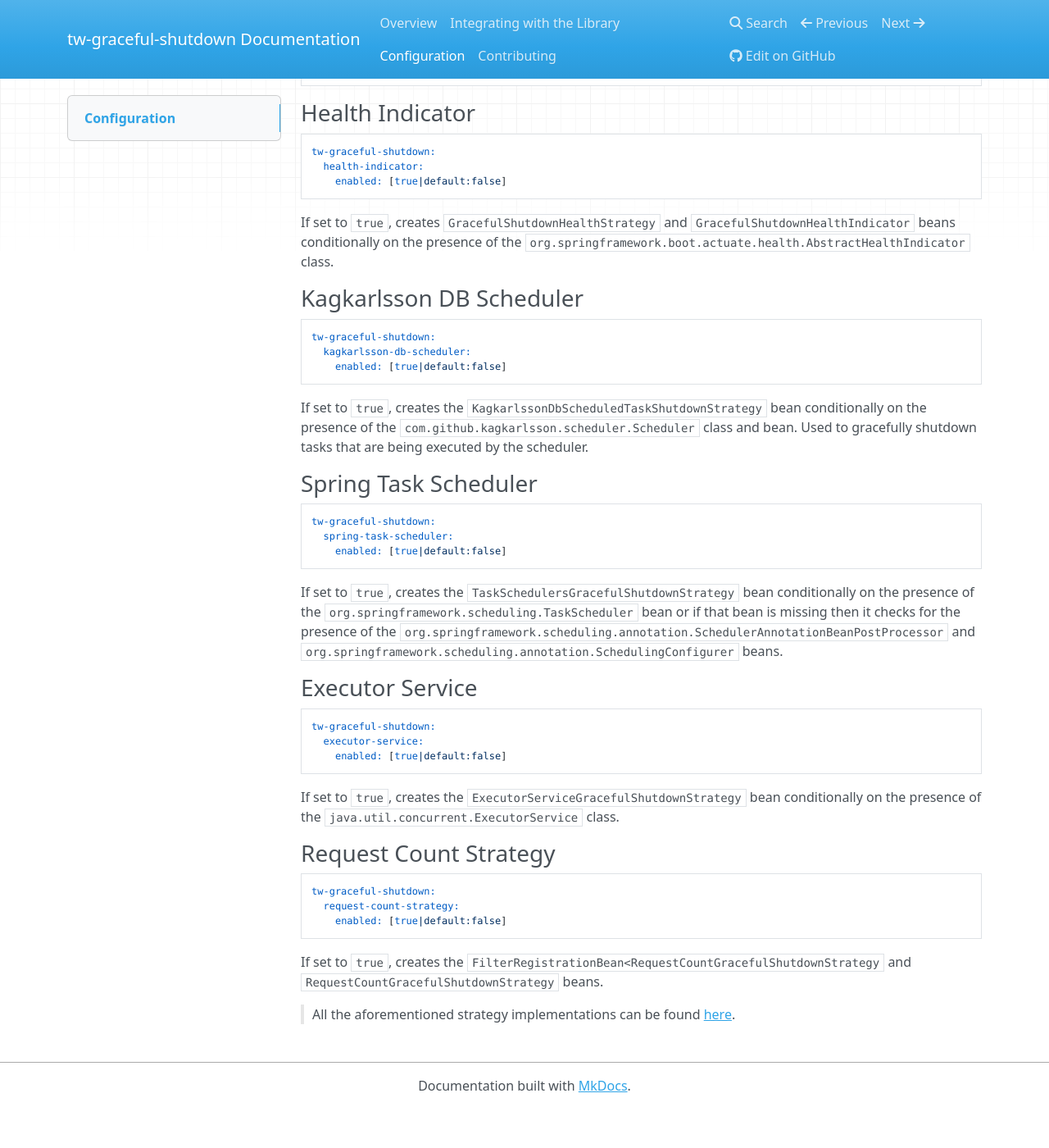
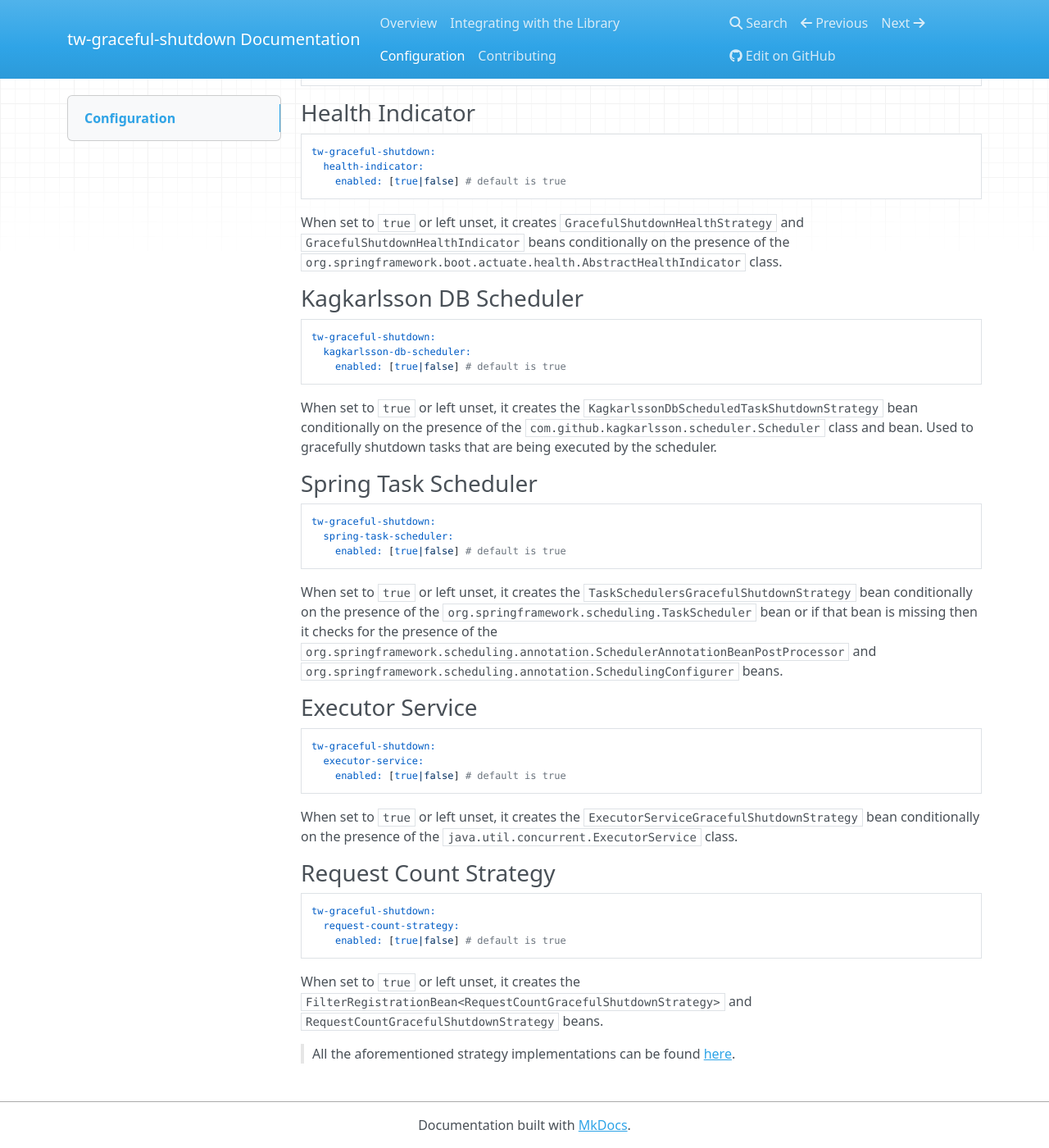
Before and after one commit to transferwise/tw-graceful-shutdown, an MkDocs documentation site: the page built from docs/configuration.md, in a window 1280 px wide and 1400 px high, scrolled down 726 px. Shown: the whole window at 82% size. Built offline with MkDocs 1.6.1, drawn with Linux system fonts in a browser that asks for light colours; nearby versions of some CDN libraries; before the commit the page ends 2078 px from its top, so only the background shows below that.

Commit message:
Update configuration.md with default value

````diff
--- a/docs/configuration.md
+++ b/docs/configuration.md
@@ -22,43 +22,43 @@ tw-graceful-shutdown:
 ```yaml
 tw-graceful-shutdown:
   health-indicator:
-    enabled: [true|default:false]
+    enabled: [true|false] # default is true
 ```
-If set to `true`, creates `GracefulShutdownHealthStrategy` and `GracefulShutdownHealthIndicator` beans conditionally on the presence of the `org.springframework.boot.actuate.health.AbstractHealthIndicator` class.
+When set to `true` or left unset, it creates `GracefulShutdownHealthStrategy` and `GracefulShutdownHealthIndicator` beans conditionally on the presence of the `org.springframework.boot.actuate.health.AbstractHealthIndicator` class.
 
 ### Kagkarlsson DB Scheduler
 ```yaml
 tw-graceful-shutdown:
   kagkarlsson-db-scheduler:
-    enabled: [true|default:false]
+    enabled: [true|false] # default is true
 ```
-If set to `true`, creates the `KagkarlssonDbScheduledTaskShutdownStrategy` bean conditionally on the presence of the `com.github.kagkarlsson.scheduler.Scheduler` class and bean. Used to gracefully shutdown tasks that are being executed by the scheduler.
+When set to `true` or left unset, it creates the `KagkarlssonDbScheduledTaskShutdownStrategy` bean conditionally on the presence of the `com.github.kagkarlsson.scheduler.Scheduler` class and bean. Used to gracefully shutdown tasks that are being executed by the scheduler.
 
 ### Spring Task Scheduler
 ```yaml
 tw-graceful-shutdown:
   spring-task-scheduler:
-    enabled: [true|default:false]
+    enabled: [true|false] # default is true
 ```
 
-If set to `true`, creates the `TaskSchedulersGracefulShutdownStrategy` bean conditionally on the presence of the `org.springframework.scheduling.TaskScheduler` bean or if that bean is missing then it checks for the presence of the `org.springframework.scheduling.annotation.SchedulerAnnotationBeanPostProcessor` and `org.springframework.scheduling.annotation.SchedulingConfigurer` beans.
+When set to `true` or left unset, it creates the `TaskSchedulersGracefulShutdownStrategy` bean conditionally on the presence of the `org.springframework.scheduling.TaskScheduler` bean or if that bean is missing then it checks for the presence of the `org.springframework.scheduling.annotation.SchedulerAnnotationBeanPostProcessor` and `org.springframework.scheduling.annotation.SchedulingConfigurer` beans.
 
 ### Executor Service
 ```yaml
 tw-graceful-shutdown:
   executor-service:
-    enabled: [true|default:false]
+    enabled: [true|false] # default is true
 ```
 
-If set to `true`, creates the `ExecutorServiceGracefulShutdownStrategy` bean conditionally on the presence of the `java.util.concurrent.ExecutorService` class.
+When set to `true` or left unset, it creates the `ExecutorServiceGracefulShutdownStrategy` bean conditionally on the presence of the `java.util.concurrent.ExecutorService` class.
 
 ### Request Count Strategy
 ```yaml
 tw-graceful-shutdown:
   request-count-strategy:
-    enabled: [true|default:false]
+    enabled: [true|false] # default is true
 ```
 
-If set to `true`, creates the `FilterRegistrationBean<RequestCountGracefulShutdownStrategy` and `RequestCountGracefulShutdownStrategy` beans.
+When set to `true` or left unset, it creates the `FilterRegistrationBean<RequestCountGracefulShutdownStrategy>` and `RequestCountGracefulShutdownStrategy` beans.
 
 > All the aforementioned strategy implementations can be found [here](https://github.com/transferwise/tw-graceful-shutdown/tree/master/core/src/main/java/com/transferwise/common/gracefulshutdown/strategies).
````
